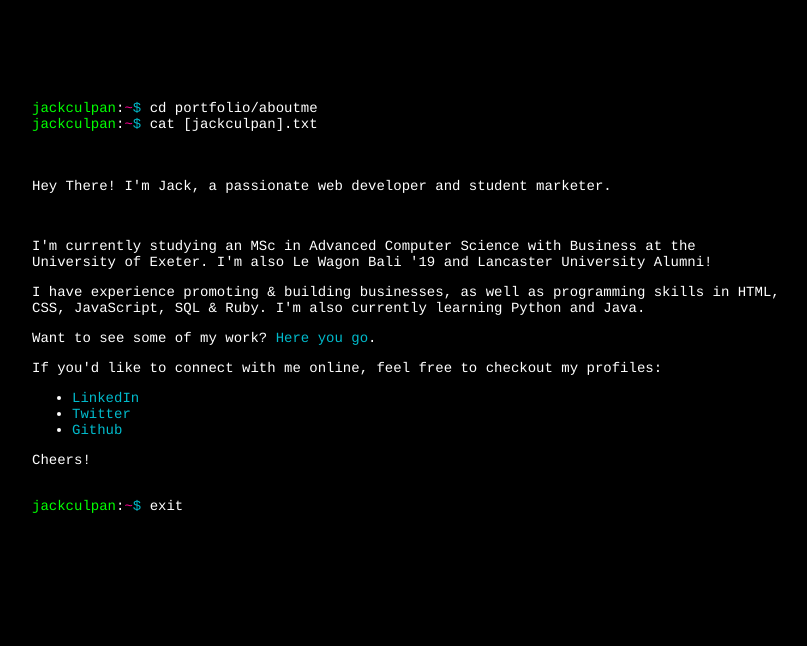
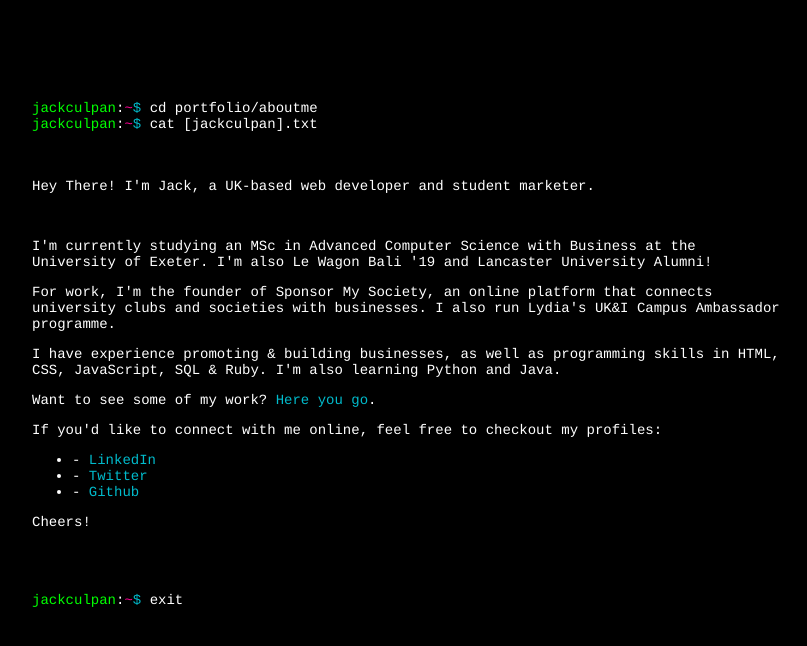
Before and after one commit to jackculpan/portfolio, a plain HTML site: page index.html in a window 1280 px wide. Shown: the whole page, without its empty margins (233-1040 px from the left). Drawn offline with Linux system fonts and the light colour scheme.

Commit message:
chabged text

```diff
--- a/index.html
+++ b/index.html
@@ -12,21 +12,23 @@
       <br>
       <span id="a">jackculpan</span>:<span id="b">~</span><span id="c">$</span> cat [jackculpan].txt<br/><br/>
       <br>
-      <p>Hey There! I'm Jack, a passionate web developer and student marketer.</p>
+      <p>Hey There! I'm Jack, a UK-based web developer and student marketer.</p>
       <br>
       <p>I'm currently studying an MSc in Advanced Computer Science with Business at the University of Exeter. I'm also Le Wagon Bali '19 and Lancaster University Alumni!</p>
 
-      <p> I have experience promoting & building businesses, as well as programming skills in HTML, CSS, JavaScript, SQL & Ruby. I'm also currently learning Python and Java.</p>
+      <p>For work, I'm the founder of Sponsor My Society, an online platform that connects university clubs and societies with businesses. I also run Lydia's UK&I Campus Ambassador programme.</p>
+
+      <p>I have experience promoting & building businesses, as well as programming skills in HTML, CSS, JavaScript, SQL & Ruby. I'm also learning Python and Java.</p>
 
       <p>Want to see some of my work? <a href="https://www.github.com/jackculpan">Here you go</a>.</p>
 
       <p> If you'd like to connect with me online, feel free to checkout my profiles:</p>
         <ul>
-          <li><a href="https://www.linkedin.com/in/jackculpan">LinkedIn</a></li>
-          <li><a href="https://www.twitter.com/jackculpan">Twitter</a></li>
-          <li> <a href="https://www.github.com/jackculpan">Github</a></li>
+          <li>- <a href="https://www.linkedin.com/in/jackculpan">LinkedIn</a></li>
+          <li>- <a href="https://www.twitter.com/jackculpan">Twitter</a></li>
+          <li>- <a href="https://www.github.com/jackculpan">Github</a></li>
         </ul>
-      <p>Cheers!</p>
+      <p>Cheers!</p><br/><br/>
       <br>
       <span id="a">jackculpan</span>:<span id="b">~</span><span id="c">$</span> exit
     </div>
```
